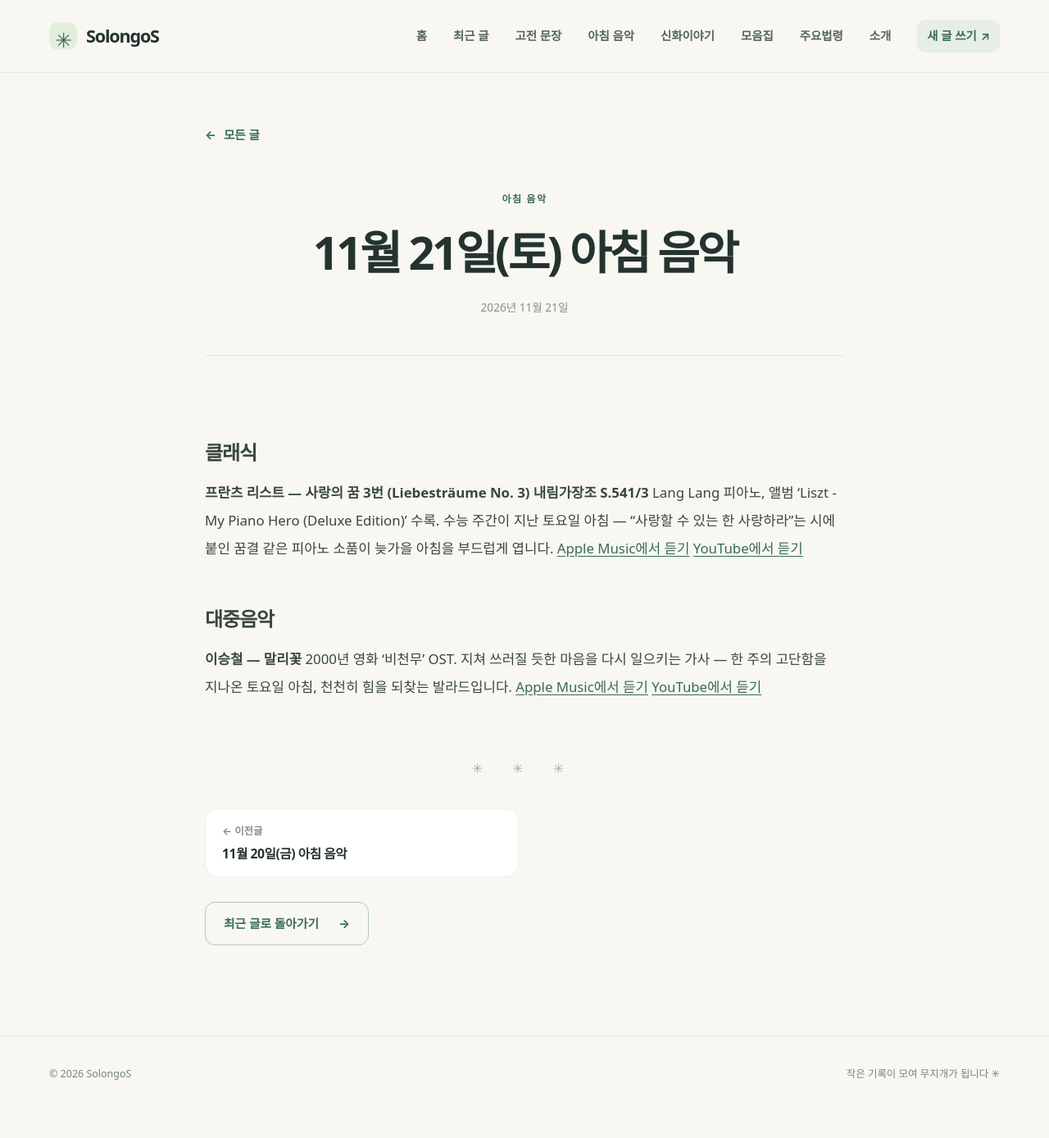
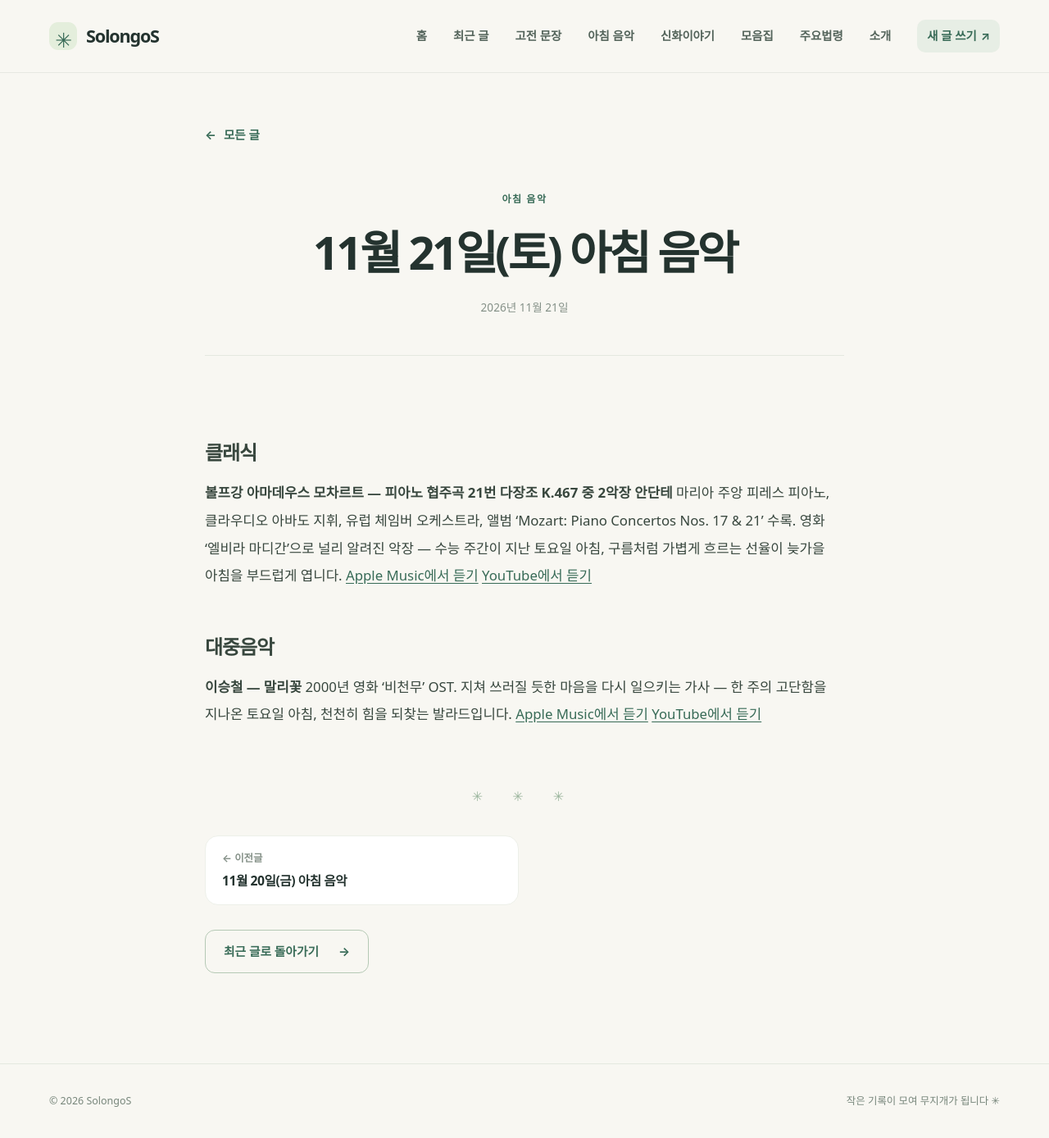
Before and after one commit to solongos7/solongos7.github.io, a Jekyll site: the page built from _posts/2026-11-21-music.md, in a window 1280 px wide. Shown: the whole page at 82% size. Built offline with Jekyll 4.4.1, drawn with Linux system fonts in a browser that asks for light colours; before the commit the page ends 1354 px from its top, so only the background shows below that.

Commit message:
아침 음악 (2026-11-21) 클래식 교체 — 중복 정정

```diff
--- a/_posts/2026-11-21-music.md
+++ b/_posts/2026-11-21-music.md
@@ -8,10 +8,10 @@ description: "11월 21일 출근길 음악 추천 — 클래식 1곡, 대중음
 
 ## 클래식
 
-**프란츠 리스트 — 사랑의 꿈 3번 (Liebesträume No. 3) 내림가장조 S.541/3**
-Lang Lang 피아노, 앨범 'Liszt - My Piano Hero (Deluxe Edition)' 수록. 수능 주간이 지난 토요일 아침 — "사랑할 수 있는 한 사랑하라"는 시에 붙인 꿈결 같은 피아노 소품이 늦가을 아침을 부드럽게 엽니다.
-[Apple Music에서 듣기](https://music.apple.com/us/album/liebestraum-no-3-in-a-flat-major-s-541-3/447288052?i=447288075&uo=4)
-[YouTube에서 듣기](https://www.youtube.com/watch?v=CSVyDfJST1M)
+**볼프강 아마데우스 모차르트 — 피아노 협주곡 21번 다장조 K.467 중 2악장 안단테**
+마리아 주앙 피레스 피아노, 클라우디오 아바도 지휘, 유럽 체임버 오케스트라, 앨범 'Mozart: Piano Concertos Nos. 17 & 21' 수록. 영화 '엘비라 마디간'으로 널리 알려진 악장 — 수능 주간이 지난 토요일 아침, 구름처럼 가볍게 흐르는 선율이 늦가을 아침을 부드럽게 엽니다.
+[Apple Music에서 듣기](https://music.apple.com/us/album/piano-concerto-no-21-in-c-k-467-ii-andante/1452507497?i=1452507774&uo=4)
+[YouTube에서 듣기](https://www.youtube.com/watch?v=3INlfXNBKDU)
 
 ## 대중음악
 
```
